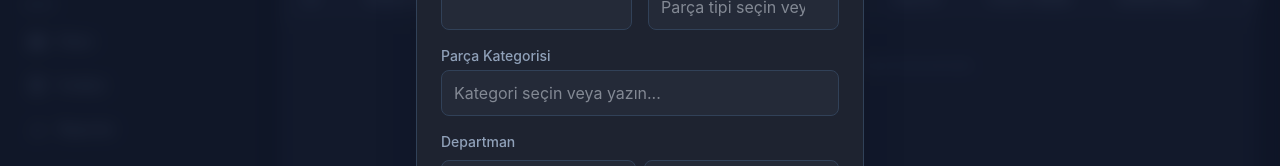
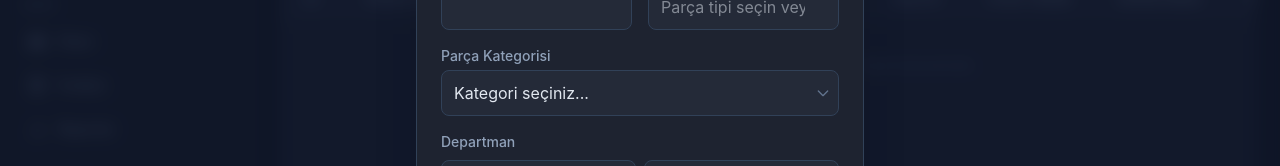
Before and after one commit to YusufPEKERR/remalab, a React (Vite) app in the folder frontend/: page /parts in a window 1280 px wide. Both pictures are taken after a click on the button "Yeni Parça Ekle". Shown: the part 322-488 px from the top of the page. Built offline with nearby package versions, Linux system fonts and the light colour scheme.

Commit message:
feat: Parts modalinda Parca Kategorisi select box a cevrildi

```diff
--- a/frontend/src/pages/Parts.jsx
+++ b/frontend/src/pages/Parts.jsx
@@ -481,17 +481,21 @@ export default function Parts() {
               </div>
               <div>
                 <label className="block text-sm font-medium text-slate-400 mb-1">Parça Kategorisi</label>
-                <input
-                  type="text"
-                  list="part-categories-list"
-                  placeholder="Kategori seçin veya yazın..."
-                  className="w-full bg-slate-50 dark:bg-[#242a38] border border-slate-200 dark:border-slate-700 rounded-lg px-3 py-2.5 text-slate-800 dark:text-slate-200 focus:outline-none focus:border-blue-500"
-                  value={formData.item_category}
-                  onChange={e => setFormData({...formData, item_category: e.target.value})}
-                />
-                <datalist id="part-categories-list">
-                  {partCategories.map(c => <option key={c} value={c} />)}
-                </datalist>
+                <div className="relative">
+                  <select
+                    className="w-full appearance-none bg-slate-50 dark:bg-[#242a38] border border-slate-200 dark:border-slate-700 rounded-lg px-3 py-2.5 pr-8 text-slate-800 dark:text-slate-200 focus:outline-none focus:border-blue-500 cursor-pointer"
+                    value={formData.item_category}
+                    onChange={e => setFormData({...formData, item_category: e.target.value})}
+                  >
+                    <option value="">Kategori seçiniz...</option>
+                    {partCategories.map(c => (
+                      <option key={c} value={c}>{c}</option>
+                    ))}
+                  </select>
+                  <div className="absolute inset-y-0 right-0 flex items-center px-2 pointer-events-none text-slate-500">
+                    <svg className="w-4 h-4" fill="none" stroke="currentColor" viewBox="0 0 24 24" xmlns="http://www.w3.org/2000/svg"><path strokeLinecap="round" strokeLinejoin="round" strokeWidth="2" d="M19 9l-7 7-7-7"></path></svg>
+                  </div>
+                </div>
               </div>
               <div>
                 <label className="block text-sm font-medium text-slate-400 mb-2">Departman</label>
```
Also changed, not shown: 2 other files (tests, documents, lock files or other folders).
